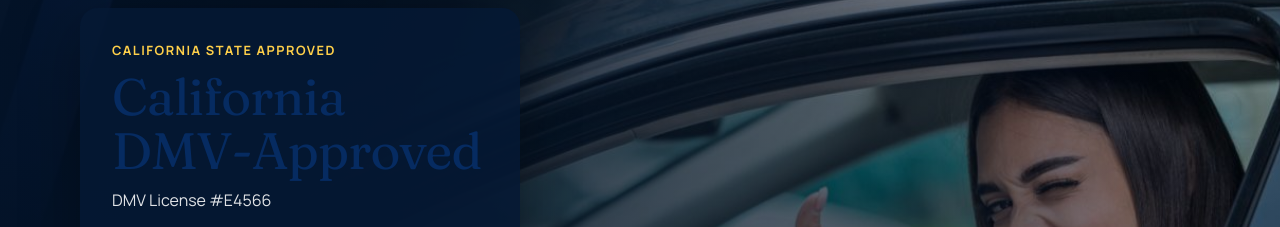
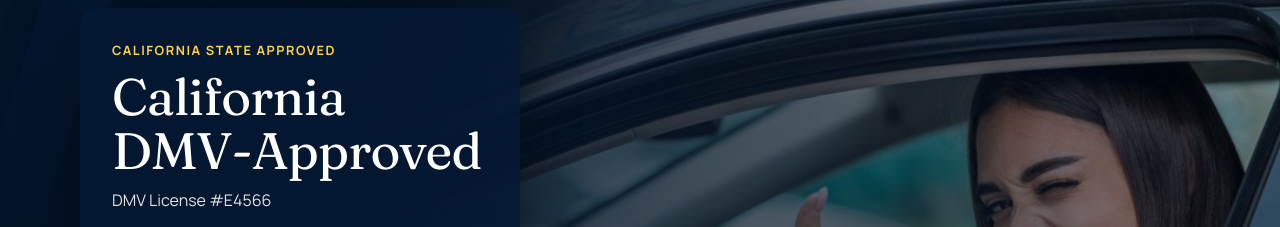
Before and after one commit to KAKOLY-AKHTER/driving-school, a React (Vite) app: page /online-drivers-ed in a window 1280 px wide. Shown: the part 217-444 px from the top of the page. Built offline with nearby package versions, Linux system fonts and the light colour scheme; no server answers.

Commit message:
online rigister page updatedd

```diff
--- a/src/pages/OnlineCoursePage.jsx
+++ b/src/pages/OnlineCoursePage.jsx
@@ -71,7 +71,7 @@ export default function OnlineCoursePage() {
         <div className="oc-container">
           <div className="oc-panel">
             <div style={{ color:'#ffd04a', fontWeight:800, fontSize:'.8rem', letterSpacing:'.12em', textTransform:'uppercase' }}>California State Approved</div>
-            <h1 style={{ margin:'.55rem 0', fontFamily:'var(--font-display)', fontSize:'clamp(2rem,5vw,3.2rem)', lineHeight:1.05 }}>California DMV-Approved</h1>
+            <h1 style={{ margin:'.55rem 0', fontFamily:'var(--font-display)', fontSize:'clamp(2rem,5vw,3.2rem)', lineHeight:1.05, color:'#fff' }}>California DMV-Approved</h1>
             <p style={{ margin:'0 0 1rem', color:'rgba(255,255,255,0.88)' }}>DMV License #E4566</p>
             <ul style={{ paddingLeft:'1.2rem', lineHeight:1.9, color:'rgba(255,255,255,.85)' }}>
               <li>100% online and mobile friendly</li><li>No hidden fees</li><li>Guaranteed to pass</li><li>Certificate of completion included</li>
```
